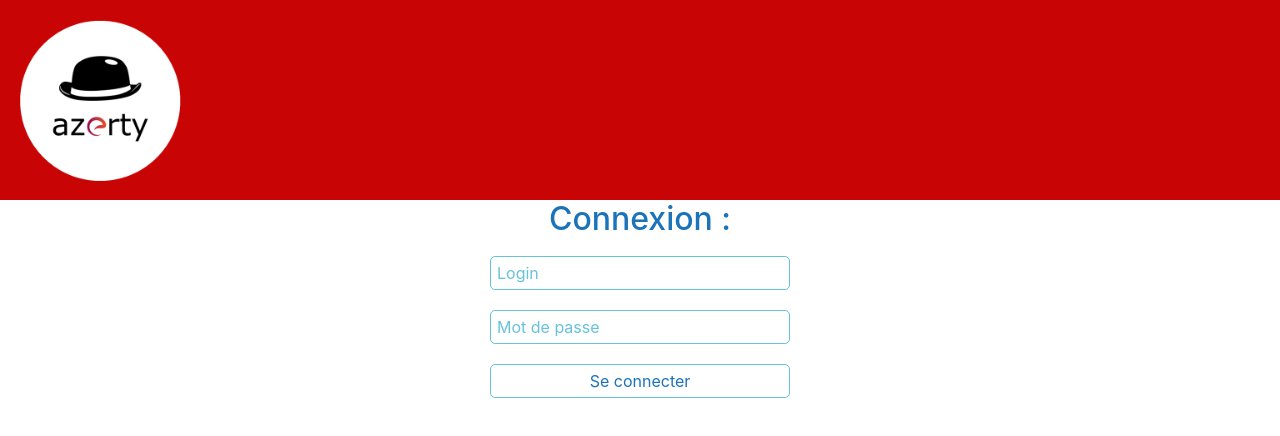
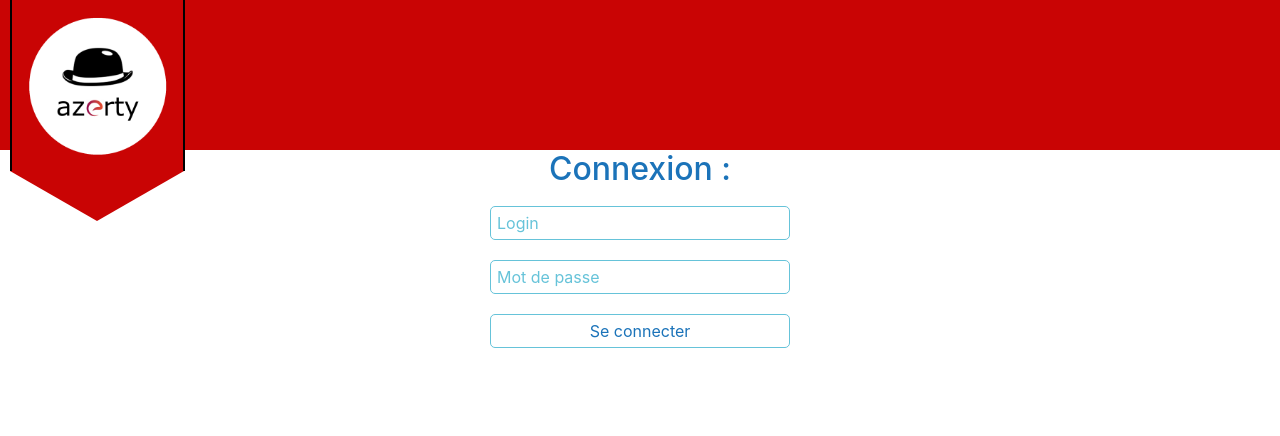
Before and after one commit to Oondril/azerty, an Angular app: page / in a window 1280 px wide. Shown: the top 436 px of the page. Built offline with nearby package versions, Linux system fonts and the light colour scheme.

Commit message:
Merge branch 'dev' of https://github.com/Oondril/azerty into dev
# Conflicts:
#	src/app/app.component.scss
#	src/app/exercices/données/interaction-console.component.ts
#	src/app/exercices/données/interaction-console.html
#	src/app/exercices/données/interaction-console.scss

Banner style

```diff
--- a/src/app/app.component.html
+++ b/src/app/app.component.html
@@ -1,6 +1,10 @@
 <router-outlet></router-outlet>
+<div class="banner-logo">
+  <img class="logo" src="../assets/logo/logo.png">
+</div>
+<div class="triangle-banner-logo">
+</div>
 <div class="banner">
-  <img class="logo" src="../assets/logo/logo.png">
 </div>
 
 <div *ngIf="page === 0">
--- a/src/app/app.component.scss
+++ b/src/app/app.component.scss
@@ -1,9 +1,31 @@
 @import '~sass/variables';
 
+.banner-logo{
+  position: absolute;
+  left: 10px;
+  top: 0;
+}
+
 .logo{
-  width: 200px;
+  width: 175px;
+  border: black solid 2px;
+  border-bottom: none;
+  border-top: none;
 }
+
+.triangle-banner-logo{
+  position: absolute;
+  top: 171px;
+  left: 10px;
+  width: 0;
+  height: 0;
+  border-style: solid;
+  border-width: 50px 87.5px 0 87.5px;
+  border-color: $rouge transparent transparent transparent;
+}
+
 .banner{
   background-color: $rouge;
   width: 100%;
+  height: 150px;
 }
```
